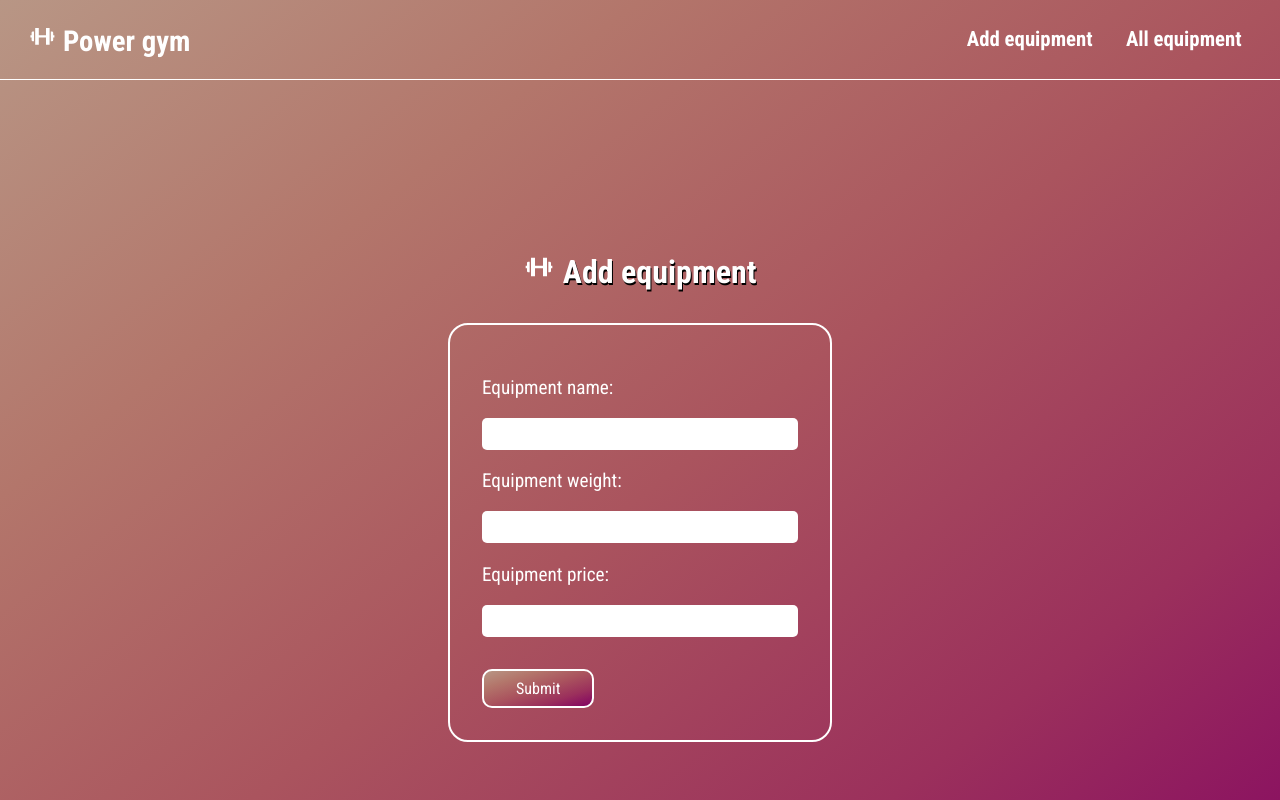
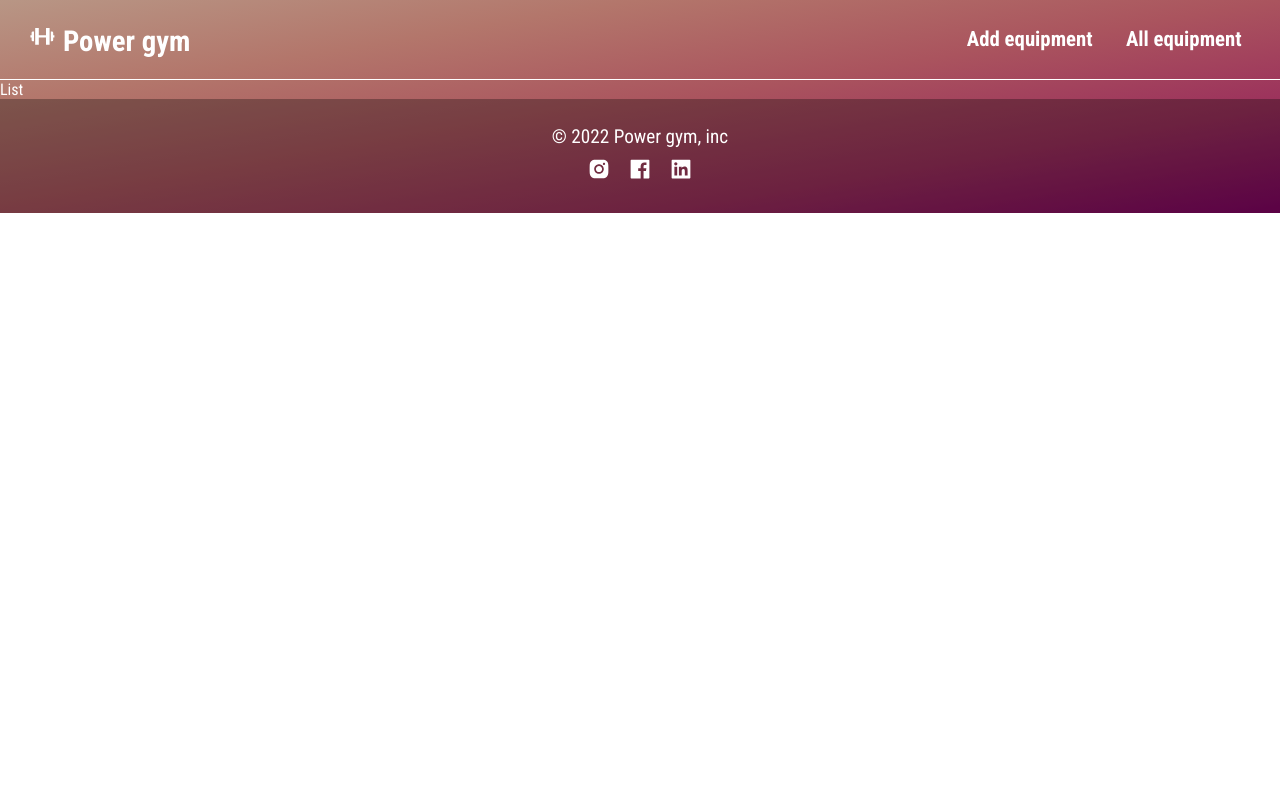
Before and after one commit to rajat4984/gym-minor, a React (Create React App) app: page /list in a window 1280 px wide. Shown: the top 800 px of the page. Built offline with nearby package versions, Linux system fonts and the light colour scheme.

Commit message:
react-routes added

```diff
--- a/package.json
+++ b/package.json
@@ -9,6 +9,7 @@
     "react": "^18.2.0",
     "react-dom": "^18.2.0",
     "react-icons": "^4.7.1",
+    "react-router-dom": "^6.4.3",
     "react-scripts": "5.0.1",
     "web-vitals": "^2.1.4"
   },
--- a/src/App.js
+++ b/src/App.js
@@ -1,14 +1,19 @@
-import Footer from './components/Footer';
-import Form from './components/Form';
-import Navbar from './components/Navbar';
-import './style.css';
+import Footer from "./components/Footer";
+import Form from "./components/Form";
+import Navbar from "./components/Navbar";
+import List from "./components/List";
+import "./style.css";
+import { Routes, Route } from "react-router-dom";
 
 function App() {
   return (
     <div className="App">
-      <Navbar/>
-      <Form/>
-      <Footer/>
+      <Navbar />
+      <Routes>
+        <Route path="/" element={<Form />} />
+        <Route path="list" element={<List />} />
+      </Routes>
+      <Footer />
     </div>
   );
 }
--- /dev/null
+++ b/src/components/List.js
@@ -0,0 +1,7 @@
+import React from "react";
+
+function List() {
+  return <div>List</div>;
+}
+
+export default List;
--- a/src/components/Navbar.js
+++ b/src/components/Navbar.js
@@ -1,22 +1,23 @@
 import React from 'react'
 import {BiDumbbell} from "react-icons/bi"
+import { Link } from "react-router-dom";
 
 function Navbar() {
   return (
     <nav>
     <div className="navbar">
       <div>
-        <a to="/" className="brand">
+        <Link to="/" className="brand">
         <BiDumbbell/> Power gym
-        </a>
+        </Link>
       </div>
       <div className="link-container">
-        <a href='#' className="link">
+        <Link to="/" className="link">
           Add equipment
-        </a>
-        <a href='#' className="link">
+        </Link>
+        <Link to="list" className="link">
           All equipment
-        </a>
+        </Link>
       </div>
     </div>
   </nav>
```
Also changed, not shown: src/index.js (+7 -6 lines), 1 other file (tests, documents, lock files or other folders).
